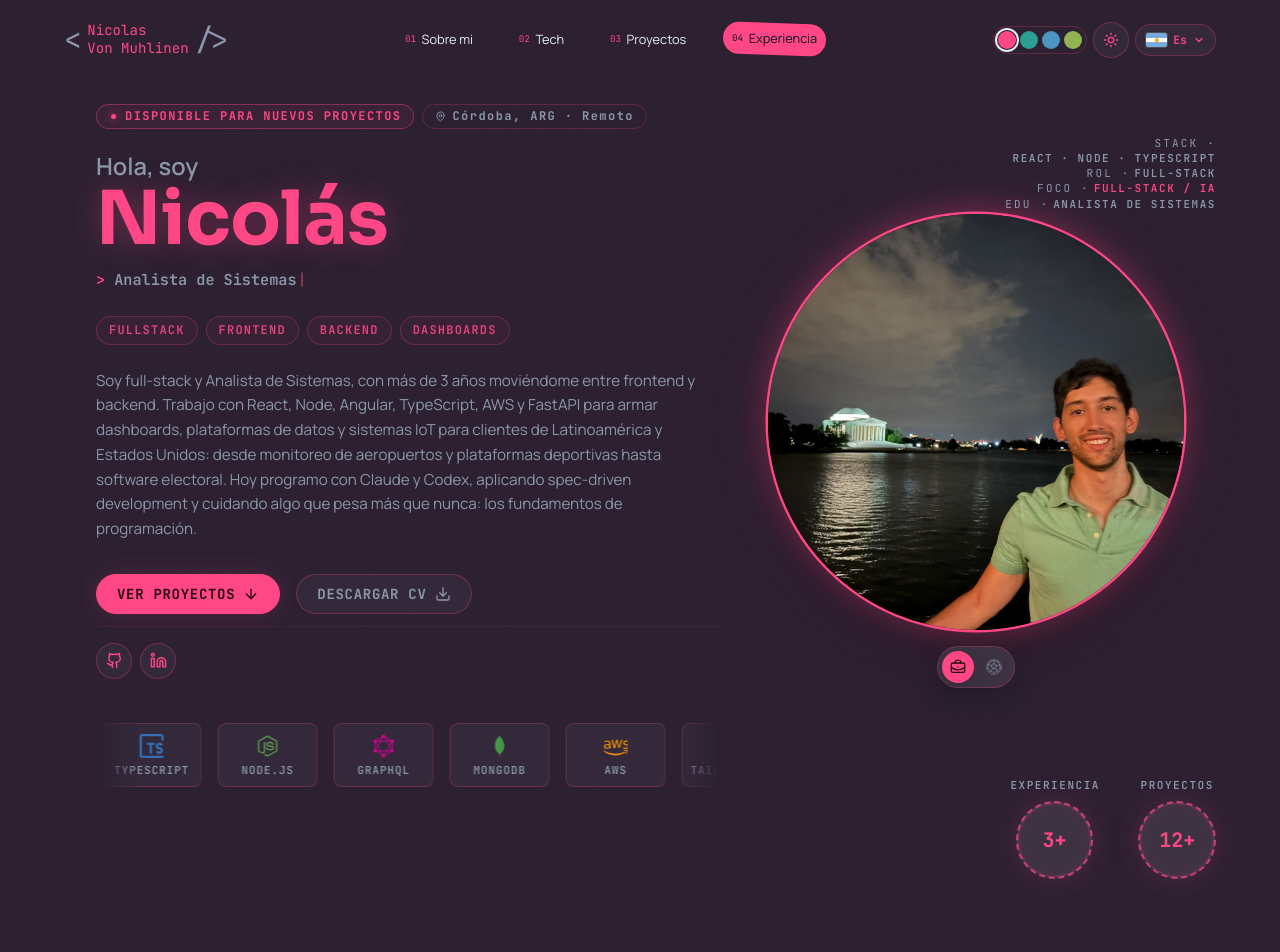
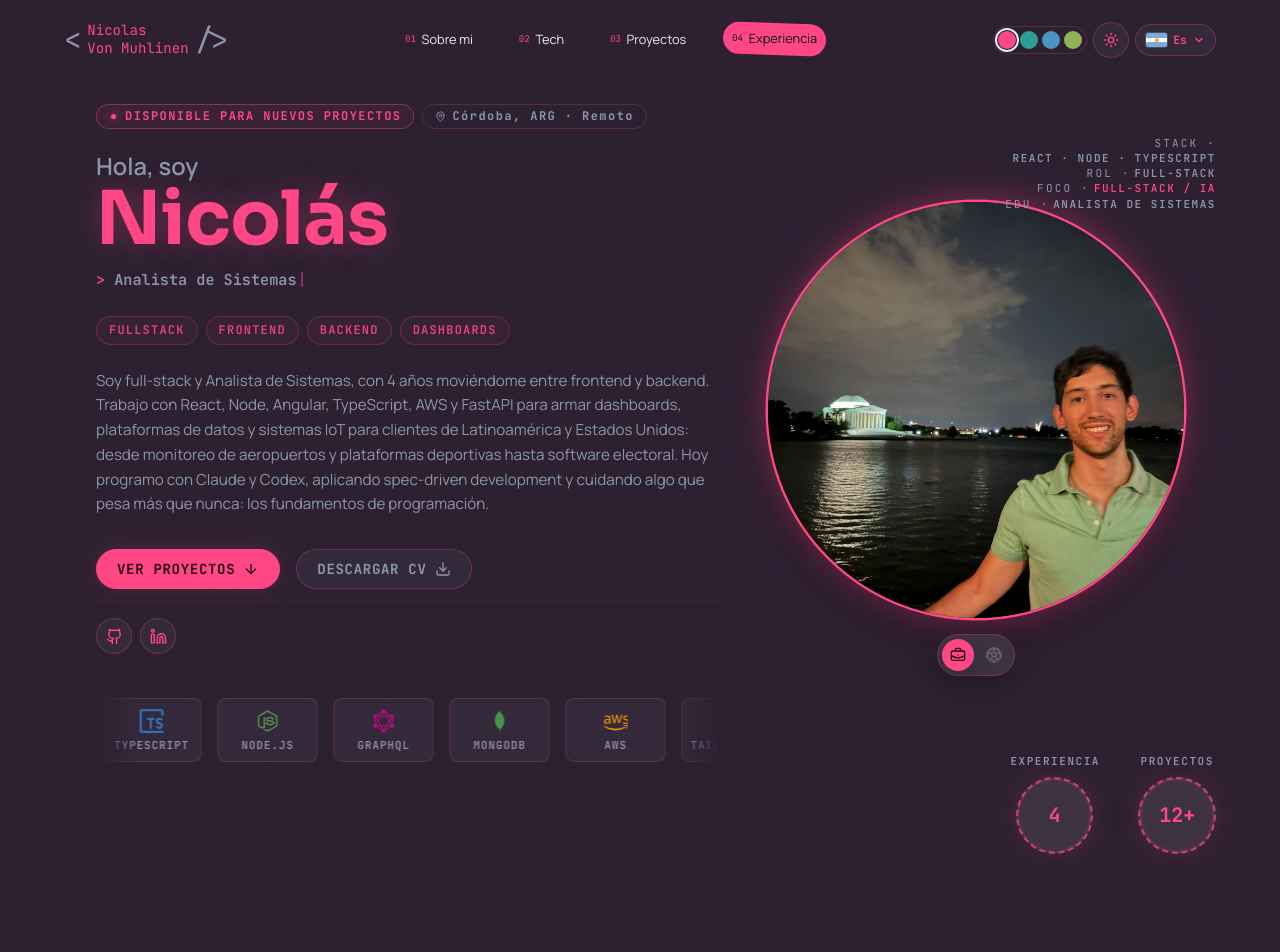
Before and after one commit to nicovon24/PortafolioNuevo, a Next.js app: page / in a window 1280 px wide. Shown: the top 952 px of the page. Built offline with nearby package versions, Linux system fonts and the light colour scheme.

Commit message:
fix: update experience years and Senzary start date

```diff
--- a/public/locales/en/common.json
+++ b/public/locales/en/common.json
@@ -30,7 +30,7 @@
     "experienceStat": "Experience",
     "projectsStat": "Projects",
     "stackFocus": "Focus & stack",
-    "intro": "I'm full-stack and a Systems Analyst, with 3+ years moving between frontend and backend. I work with React, Node, Angular, TypeScript, AWS and FastAPI to build dashboards, data platforms and IoT systems for clients across Latin America and the US: from airport monitoring and sports platforms to electoral software. These days I code with Claude and Codex, using spec-driven development while keeping one thing very clear: programming fundamentals matter more than ever.",
+    "intro": "I'm full-stack and a Systems Analyst, with 4 years moving between frontend and backend. I work with React, Node, Angular, TypeScript, AWS and FastAPI to build dashboards, data platforms and IoT systems for clients across Latin America and the US: from airport monitoring and sports platforms to electoral software. These days I code with Claude and Codex, using spec-driven development while keeping one thing very clear: programming fundamentals matter more than ever.",
     "phrases": [
       "Full-stack Developer",
       "Systems Analyst",
@@ -166,7 +166,7 @@
     "items": {
       "senzary": {
         "title": "Full-stack Developer · Frontend Lead · Industrial IoT",
-        "date": "August 2023 - Present",
+        "date": "January 2023 - Present",
         "points": [
           "End-to-end industrial IoT dashboard work with strong UX/UI emphasis for operations and quick reading of sensors and KPIs",
           "Use case breakdown, offsets and thresholds; rule chains, advanced data processing and alarms (severity and notification aligned with operations)",
--- a/public/locales/es/common.json
+++ b/public/locales/es/common.json
@@ -30,7 +30,7 @@
     "experienceStat": "Experiencia",
     "projectsStat": "Proyectos",
     "stackFocus": "Enfoques y stack",
-    "intro": "Soy full-stack y Analista de Sistemas, con más de 3 años moviéndome entre frontend y backend. Trabajo con React, Node, Angular, TypeScript, AWS y FastAPI para armar dashboards, plataformas de datos y sistemas IoT para clientes de Latinoamérica y Estados Unidos: desde monitoreo de aeropuertos y plataformas deportivas hasta software electoral. Hoy programo con Claude y Codex, aplicando spec-driven development y cuidando algo que pesa más que nunca: los fundamentos de programación.",
+    "intro": "Soy full-stack y Analista de Sistemas, con 4 años moviéndome entre frontend y backend. Trabajo con React, Node, Angular, TypeScript, AWS y FastAPI para armar dashboards, plataformas de datos y sistemas IoT para clientes de Latinoamérica y Estados Unidos: desde monitoreo de aeropuertos y plataformas deportivas hasta software electoral. Hoy programo con Claude y Codex, aplicando spec-driven development y cuidando algo que pesa más que nunca: los fundamentos de programación.",
     "phrases": [
       "Full-stack Developer",
       "Analista de Sistemas",
@@ -166,7 +166,7 @@
     "items": {
       "senzary": {
         "title": "Full-stack Developer · Líder de Frontend · IoT industrial",
-        "date": "Agosto 2023 - Actualidad",
+        "date": "Enero 2023 - Actualidad",
         "points": [
           "Desarrollo end-to-end de dashboards IoT industriales, con fuerte foco en UX/UI para supervisión y lectura rápida de sensores y KPIs",
           "Análisis de casos de uso, offsets y thresholds; rule chains, procesamiento avanzado de datos y alarmas (severidad y notificación acordes a operación)",
--- a/src/components/sections/HeroSection.tsx
+++ b/src/components/sections/HeroSection.tsx
@@ -201,7 +201,7 @@ export default function HeroSection() {
         animate={ready ? "visible" : "hidden"}
       >
         <motion.div variants={heroStatItemVariants}>
-          <HeroRingStat label={t("hero.experienceStat")} value="3+" />
+          <HeroRingStat label={t("hero.experienceStat")} value="4" />
         </motion.div>
         <motion.div variants={heroStatItemVariants}>
           <HeroRingStat label={t("hero.projectsStat")} value="12+" />
```
